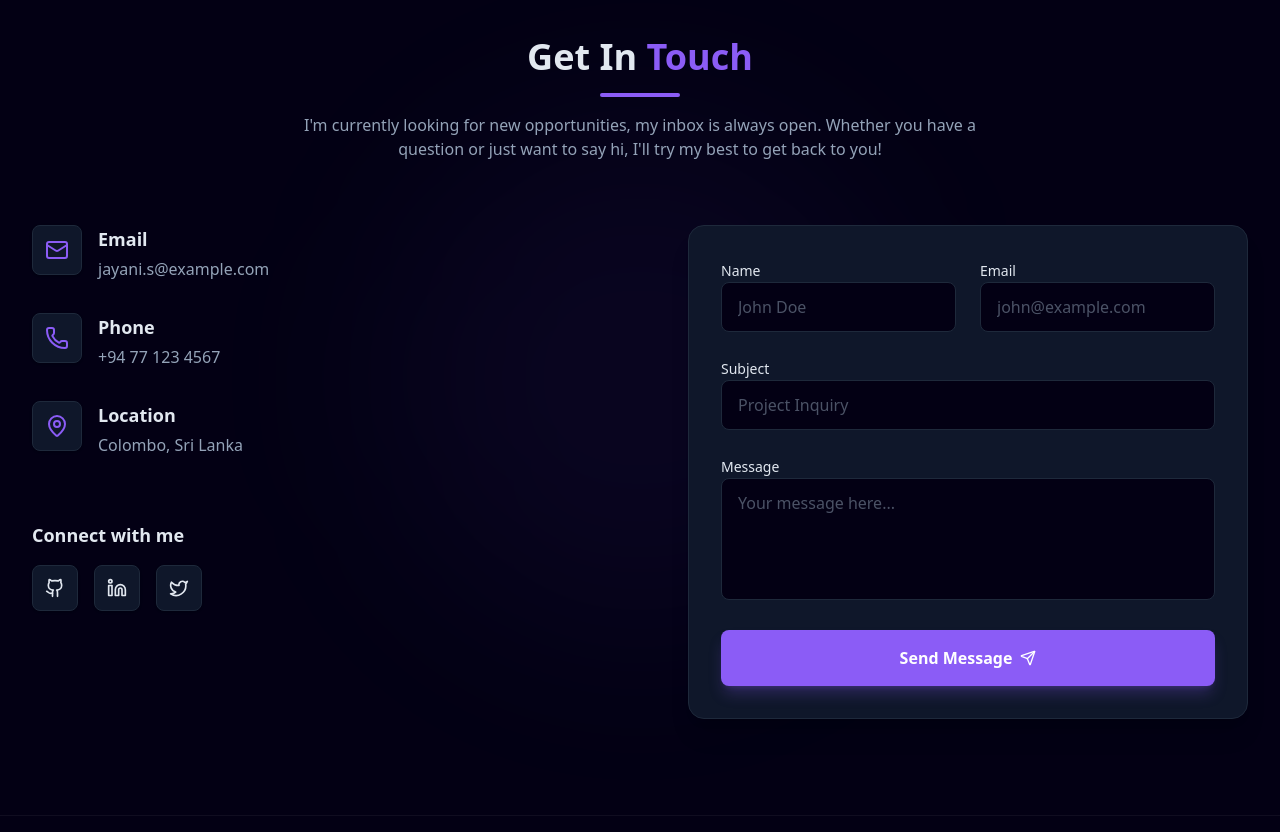
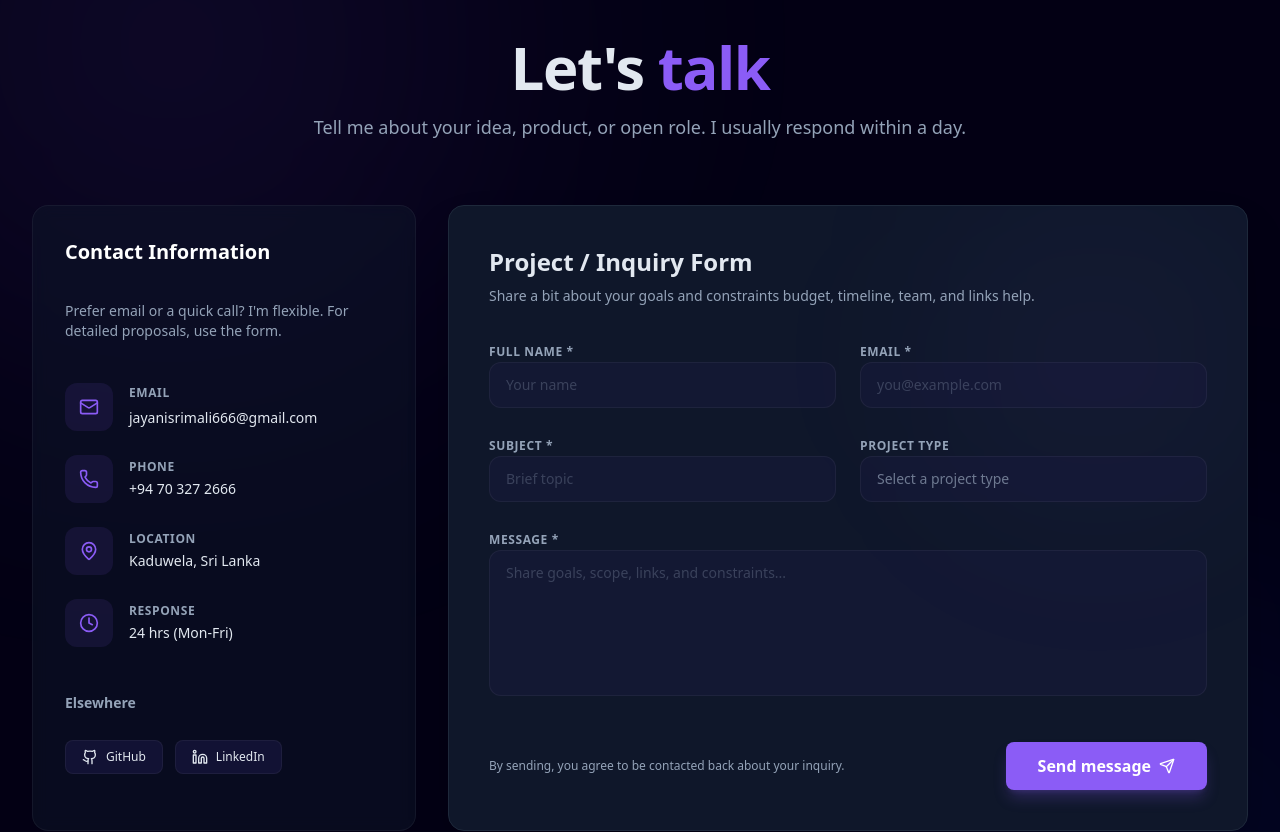
Before and after one commit to JayaniSrimali/portfolio-, a Next.js app: page / in a window 1280 px wide. Shown: the part 4120-4952 px from the top of the page. Built offline with nearby package versions, Linux system fonts and the light colour scheme.

Commit message:
Redesign Contact page with 2-column layout and update Footer text

```diff
--- a/src/app/page.tsx
+++ b/src/app/page.tsx
@@ -17,7 +17,7 @@ export default function Home() {
 
       <footer className="py-8 text-center text-muted-foreground text-sm border-t border-white/5 bg-background relative z-10">
         <p className="flex items-center justify-center gap-1">
-          Designed & Built with <span className="text-primary">♥</span> by Jayani Srimali
+          Designed & Built by <span className="text-primary">♥</span> Jayani Srimali
         </p>
         <p className="mt-2 text-xs opacity-50">© {new Date().getFullYear()} All rights reserved.</p>
       </footer>
--- a/src/components/sections/Contact.tsx
+++ b/src/components/sections/Contact.tsx
@@ -2,17 +2,21 @@
 
 import React, { useState } from "react";
 import { motion } from "framer-motion";
-import { Mail, MapPin, Phone, Send, Github, Linkedin, Twitter } from "lucide-react";
+import { Mail, Phone, MapPin, Clock, Github, Linkedin, Globe, Send, ArrowRight } from "lucide-react";
+import Image from "next/image";
 
 export function Contact() {
     const [formState, setFormState] = useState({
         name: "",
         email: "",
         subject: "",
+        projectType: "",
+        budget: "",
+        timeline: "",
         message: ""
     });
 
-    const handleChange = (e: React.ChangeEvent<HTMLInputElement | HTMLTextAreaElement>) => {
+    const handleChange = (e: React.ChangeEvent<HTMLInputElement | HTMLTextAreaElement | HTMLSelectElement>) => {
         setFormState({
             ...formState,
             [e.target.name]: e.target.value
@@ -29,9 +33,12 @@ export function Contact() {
     return (
         <section id="contact" className="py-24 relative bg-background overflow-hidden">
             {/* Background Glow */}
-            <div className="absolute top-1/2 left-1/2 -translate-x-1/2 -translate-y-1/2 w-[500px] h-[500px] bg-primary/5 rounded-full blur-[100px] pointer-events-none" />
+            <div className="absolute top-[-20%] left-[-10%] w-[600px] h-[600px] bg-primary/10 rounded-full blur-[150px] pointer-events-none" />
+            <div className="absolute bottom-[-20%] right-[-10%] w-[500px] h-[500px] bg-blue-600/10 rounded-full blur-[150px] pointer-events-none" />
 
             <div className="max-w-7xl mx-auto px-4 sm:px-6 lg:px-8 relative z-10">
+
+                {/* Header */}
                 <motion.div
                     initial={{ opacity: 0, y: 20 }}
                     whileInView={{ opacity: 1, y: 0 }}
@@ -39,148 +46,208 @@ export function Contact() {
                     transition={{ duration: 0.5 }}
                     className="text-center mb-16"
                 >
-                    <h2 className="text-3xl md:text-4xl font-bold mb-4">
-                        Get In <span className="text-primary">Touch</span>
+                    <h2 className="text-4xl md:text-6xl font-extrabold mb-4 tracking-tight">
+                        Let&apos;s <span className="text-primary">talk</span>
                     </h2>
-                    <div className="h-1 w-20 bg-primary mx-auto rounded-full" />
-                    <p className="mt-4 text-muted-foreground max-w-2xl mx-auto">
-                        I&apos;m currently looking for new opportunities, my inbox is always open.
-                        Whether you have a question or just want to say hi, I&apos;ll try my best to get back to you!
+                    <p className="text-muted-foreground text-lg">
+                        Tell me about your idea, product, or open role. I usually respond within a day.
                     </p>
                 </motion.div>
 
-                <div className="grid grid-cols-1 lg:grid-cols-2 gap-12 lg:gap-24">
-                    {/* Contact Info */}
+                <div className="grid grid-cols-1 lg:grid-cols-12 gap-8">
+
+                    {/* Left Column: Contact Info (Span 4) */}
                     <motion.div
-                        initial={{ opacity: 0, x: -50 }}
+                        initial={{ opacity: 0, x: -30 }}
                         whileInView={{ opacity: 1, x: 0 }}
                         viewport={{ once: true }}
                         transition={{ duration: 0.5, delay: 0.2 }}
-                        className="space-y-8"
+                        className="lg:col-span-4 h-full"
                     >
-                        <div className="flex items-start gap-4">
-                            <div className="bg-card p-3 rounded-lg border border-border shadow-sm">
-                                <Mail className="w-6 h-6 text-primary" />
+                        <div className="bg-card/50 backdrop-blur-sm border border-white/5 rounded-2xl p-6 md:p-8 h-full flex flex-col justify-between">
+                            <h3 className="text-xl font-bold mb-6 text-white">Contact Information</h3>
+                            <p className="text-sm text-muted-foreground mb-8">
+                                Prefer email or a quick call? I&apos;m flexible. For detailed proposals, use the form.
+                            </p>
+
+                            <div className="space-y-6">
+                                {/* Email */}
+                                <div className="flex items-center gap-4 group">
+                                    <div className="w-12 h-12 rounded-xl bg-primary/10 flex items-center justify-center text-primary group-hover:bg-primary group-hover:text-white transition-all duration-300">
+                                        <Mail className="w-5 h-5" />
                                     </div>
                                     <div>
-                                <h3 className="text-lg font-semibold text-foreground mb-1">Email</h3>
-                                <a href="mailto:jayani.s@example.com" className="text-muted-foreground hover:text-primary transition-colors">
-                                    jayani.s@example.com
+                                        <div className="text-xs text-muted-foreground uppercase tracking-wider font-semibold mb-1">Email</div>
+                                        <a href="mailto:yasiruln215@gmail.com" className="text-sm font-medium hover:text-primary transition-colors">
+                                            jayanisrimali666@gmail.com
                                         </a>
                                     </div>
                                 </div>
 
-                        <div className="flex items-start gap-4">
-                            <div className="bg-card p-3 rounded-lg border border-border shadow-sm">
-                                <Phone className="w-6 h-6 text-primary" />
+                                {/* Phone */}
+                                <div className="flex items-center gap-4 group">
+                                    <div className="w-12 h-12 rounded-xl bg-primary/10 flex items-center justify-center text-primary group-hover:bg-primary group-hover:text-white transition-all duration-300">
+                                        <Phone className="w-5 h-5" />
                                     </div>
                                     <div>
-                                <h3 className="text-lg font-semibold text-foreground mb-1">Phone</h3>
-                                <p className="text-muted-foreground">+94 77 123 4567</p>
+                                        <div className="text-xs text-muted-foreground uppercase tracking-wider font-semibold mb-1">Phone</div>
+                                        <div className="text-sm font-medium">+94 70 327 2666</div>
                                     </div>
                                 </div>
 
-                        <div className="flex items-start gap-4">
-                            <div className="bg-card p-3 rounded-lg border border-border shadow-sm">
-                                <MapPin className="w-6 h-6 text-primary" />
+                                {/* Location */}
+                                <div className="flex items-center gap-4 group">
+                                    <div className="w-12 h-12 rounded-xl bg-primary/10 flex items-center justify-center text-primary group-hover:bg-primary group-hover:text-white transition-all duration-300">
+                                        <MapPin className="w-5 h-5" />
                                     </div>
                                     <div>
-                                <h3 className="text-lg font-semibold text-foreground mb-1">Location</h3>
-                                <p className="text-muted-foreground">Colombo, Sri Lanka</p>
+                                        <div className="text-xs text-muted-foreground uppercase tracking-wider font-semibold mb-1">Location</div>
+                                        <div className="text-sm font-medium">Kaduwela, Sri Lanka</div>
                                     </div>
                                 </div>
 
-                        <div className="pt-8">
-                            <h3 className="text-lg font-semibold text-foreground mb-4">Connect with me</h3>
-                            <div className="flex gap-4">
-                                <a href="#" className="p-3 bg-card border border-border rounded-lg hover:border-primary/50 hover:text-primary transition-all hover:-translate-y-1 shadow-sm">
-                                    <Github className="w-5 h-5" />
+                                {/* Response Time */}
+                                <div className="flex items-center gap-4 group">
+                                    <div className="w-12 h-12 rounded-xl bg-primary/10 flex items-center justify-center text-primary group-hover:bg-primary group-hover:text-white transition-all duration-300">
+                                        <Clock className="w-5 h-5" />
+                                    </div>
+                                    <div>
+                                        <div className="text-xs text-muted-foreground uppercase tracking-wider font-semibold mb-1">Response</div>
+                                        <div className="text-sm font-medium">24 hrs (Mon-Fri)</div>
+                                    </div>
+                                </div>
+                            </div>
+                            <br></br>
+                            <h4 className="text-sm font-semibold mb-4 text-muted-foreground">Elsewhere</h4>
+                            <div className="flex gap-3 mb-6">
+                                <a href="https://github.com/JayaniSrimali" target="_blank" className="flex items-center gap-2 px-4 py-2 rounded-lg bg-secondary/50 border border-white/5 text-xs font-medium hover:bg-white/10 transition-colors">
+                                    <Github className="w-4 h-4" /> GitHub
                                 </a>
-                                <a href="#" className="p-3 bg-card border border-border rounded-lg hover:border-primary/50 hover:text-primary transition-all hover:-translate-y-1 shadow-sm">
-                                    <Linkedin className="w-5 h-5" />
-                                </a>
-                                <a href="#" className="p-3 bg-card border border-border rounded-lg hover:border-primary/50 hover:text-primary transition-all hover:-translate-y-1 shadow-sm">
-                                    <Twitter className="w-5 h-5" />
+                                <a href="https://www.linkedin.com/in/jayani-srimali-15025b2a5" target="_blank" className="flex items-center gap-2 px-4 py-2 rounded-lg bg-secondary/50 border border-white/5 text-xs font-medium hover:bg-white/10 transition-colors">
+                                    <Linkedin className="w-4 h-4" /> LinkedIn
                                 </a>
                             </div>
                         </div>
+
+
+
                     </motion.div>
 
-                    {/* Contact Form */}
+                    {/* Right Column: Dynamic Form (Span 8) */}
                     <motion.div
-                        initial={{ opacity: 0, x: 50 }}
+                        initial={{ opacity: 0, x: 30 }}
                         whileInView={{ opacity: 1, x: 0 }}
                         viewport={{ once: true }}
                         transition={{ duration: 0.5, delay: 0.4 }}
-                        className="bg-card border border-border rounded-2xl p-8 shadow-xl"
+                        className="lg:col-span-8 h-full"
                     >
+                        <div className="bg-card border border-border rounded-2xl p-8 md:p-10 shadow-2xl relative overflow-hidden h-full">
+                            {/* Form Glow */}
+                            <div className="absolute top-0 right-0 w-[300px] h-[300px] bg-primary/5 rounded-full blur-[100px] pointer-events-none" />
+
+                            <div className="relative z-10">
+                                <h3 className="text-2xl font-bold mb-2">Project / Inquiry Form</h3>
+                                <p className="text-muted-foreground text-sm mb-8">
+                                    Share a bit about your goals and constraints budget, timeline, team, and links help.
+                                </p>
+
                                 <form onSubmit={handleSubmit} className="space-y-6">
+
+                                    {/* Name & Email */}
                                     <div className="grid grid-cols-1 md:grid-cols-2 gap-6">
                                         <div className="space-y-2">
-                                    <label htmlFor="name" className="text-sm font-medium text-foreground">Name</label>
+                                            <label className="text-xs font-semibold uppercase tracking-wider text-muted-foreground">Full name *</label>
                                             <input
                                                 type="text"
-                                        id="name"
                                                 name="name"
                                                 value={formState.name}
                                                 onChange={handleChange}
-                                        className="w-full px-4 py-3 rounded-lg bg-background border border-border focus:border-primary/50 focus:ring-2 focus:ring-primary/20 outline-none transition-all placeholder:text-muted-foreground/50"
-                                        placeholder="John Doe"
+                                                className="w-full px-4 py-3 rounded-xl bg-secondary/30 border border-white/5 focus:border-primary/50 focus:bg-secondary/50 outline-none transition-all placeholder:text-muted-foreground/30 text-sm"
+                                                placeholder="Your name"
                                                 required
                                             />
                                         </div>
                                         <div className="space-y-2">
-                                    <label htmlFor="email" className="text-sm font-medium text-foreground">Email</label>
+                                            <label className="text-xs font-semibold uppercase tracking-wider text-muted-foreground">Email *</label>
                                             <input
                                                 type="email"
-                                        id="email"
                                                 name="email"
                                                 value={formState.email}
                                                 onChange={handleChange}
-                                        className="w-full px-4 py-3 rounded-lg bg-background border border-border focus:border-primary/50 focus:ring-2 focus:ring-primary/20 outline-none transition-all placeholder:text-muted-foreground/50"
-                                        placeholder="john@example.com"
+                                                className="w-full px-4 py-3 rounded-xl bg-secondary/30 border border-white/5 focus:border-primary/50 focus:bg-secondary/50 outline-none transition-all placeholder:text-muted-foreground/30 text-sm"
+                                                placeholder="you@example.com"
                                                 required
                                             />
                                         </div>
                                     </div>
 
+                                    {/* Subject & Project Type */}
+                                    <div className="grid grid-cols-1 md:grid-cols-2 gap-6">
                                         <div className="space-y-2">
-                                <label htmlFor="subject" className="text-sm font-medium text-foreground">Subject</label>
+                                            <label className="text-xs font-semibold uppercase tracking-wider text-muted-foreground">Subject *</label>
                                             <input
                                                 type="text"
-                                    id="subject"
                                                 name="subject"
                                                 value={formState.subject}
                                                 onChange={handleChange}
-                                    className="w-full px-4 py-3 rounded-lg bg-background border border-border focus:border-primary/50 focus:ring-2 focus:ring-primary/20 outline-none transition-all placeholder:text-muted-foreground/50"
-                                    placeholder="Project Inquiry"
+                                                className="w-full px-4 py-3 rounded-xl bg-secondary/30 border border-white/5 focus:border-primary/50 focus:bg-secondary/50 outline-none transition-all placeholder:text-muted-foreground/30 text-sm"
+                                                placeholder="Brief topic"
+                                                required
+                                            />
+                                        </div>
+                                        <div className="space-y-2">
+                                            <label className="text-xs font-semibold uppercase tracking-wider text-muted-foreground">Project type</label>
+                                            <select
+                                                name="projectType"
+                                                value={formState.projectType}
+                                                onChange={handleChange}
+                                                className="w-full px-4 py-3 rounded-xl bg-secondary/30 border border-white/5 focus:border-primary/50 focus:bg-secondary/50 outline-none transition-all text-muted-foreground/70 text-sm appearance-none cursor-pointer"
+                                            >
+                                                <option value="">Select a project type</option>
+                                                <option value="web">Web Development</option>
+                                                <option value="app">Mobile App</option>
+                                                <option value="design">UI/UX Design</option>
+                                                <option value="other">Other</option>
+                                            </select>
+                                        </div>
+                                    </div>
+
+
+
+                                    {/* Message */}
+                                    <div className="space-y-2">
+                                        <label className="text-xs font-semibold uppercase tracking-wider text-muted-foreground">Message *</label>
+                                        <textarea
+                                            name="message"
+                                            value={formState.message}
+                                            onChange={handleChange}
+                                            rows={6}
+                                            className="w-full px-4 py-3 rounded-xl bg-secondary/30 border border-white/5 focus:border-primary/50 focus:bg-secondary/50 outline-none transition-all placeholder:text-muted-foreground/30 text-sm resize-none"
+                                            placeholder="Share goals, scope, links, and constraints..."
                                             required
                                         />
                                     </div>
 
-                            <div className="space-y-2">
-                                <label htmlFor="message" className="text-sm font-medium text-foreground">Message</label>
-                                <textarea
-                                    id="message"
-                                    name="message"
-                                    value={formState.message}
-                                    onChange={handleChange}
-                                    rows={4}
-                                    className="w-full px-4 py-3 rounded-lg bg-background border border-border focus:border-primary/50 focus:ring-2 focus:ring-primary/20 outline-none transition-all placeholder:text-muted-foreground/50 resize-none"
-                                    placeholder="Your message here..."
-                                    required
-                                />
-                            </div>
+                                    {/* Footer Action */}
+                                    <div className="flex flex-col md:flex-row items-center justify-between gap-4 pt-4">
+                                        <p className="text-xs text-muted-foreground order-2 md:order-1">
+                                            By sending, you agree to be contacted back about your inquiry.
+                                        </p>
 
                                         <button
                                             type="submit"
-                                className="w-full py-4 bg-primary text-primary-foreground font-bold rounded-lg shadow-lg shadow-primary/25 hover:shadow-primary/40 hover:bg-primary/90 transition-all flex justify-center items-center gap-2 group"
+                                            className="order-1 md:order-2 px-8 py-3 bg-primary text-white font-bold rounded-lg shadow-lg shadow-primary/25 hover:shadow-primary/40 hover:bg-primary/90 transition-all flex items-center gap-2 transform hover:-translate-y-1"
                                         >
-                                Send Message
-                                <Send className="w-4 h-4 group-hover:translate-x-1 transition-transform" />
+                                            Send message
+                                            <Send className="w-4 h-4" />
                                         </button>
+                                    </div>
+
                                 </form>
+                            </div>
+                        </div>
                     </motion.div>
+
                 </div>
             </div>
         </section>
```
Lines whose indentation alone changed are shown as unchanged.
